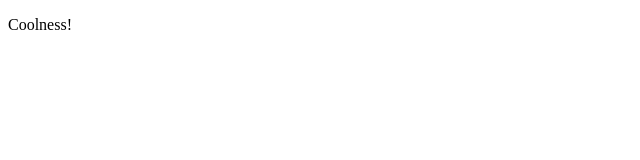
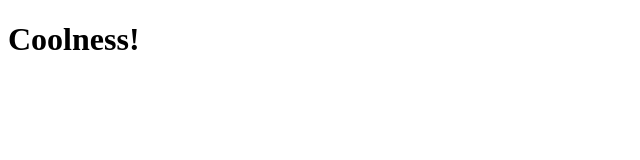
Before and after one commit to Robidobi33/Robidobi33.github.io, a plain HTML site: page index.html in a window 1280 px wide. Shown: the whole page, without its empty margins (0-640 px from the left). Drawn offline with Linux system fonts and the light colour scheme.

Commit message:
Update index.html

```diff
--- a/index.html
+++ b/index.html
@@ -5,7 +5,7 @@
 </head>
 
 <body>
-    <p>Coolness!</p>
+ <p><h1>Coolness!</h1></p>
 </body>
 
 
```
